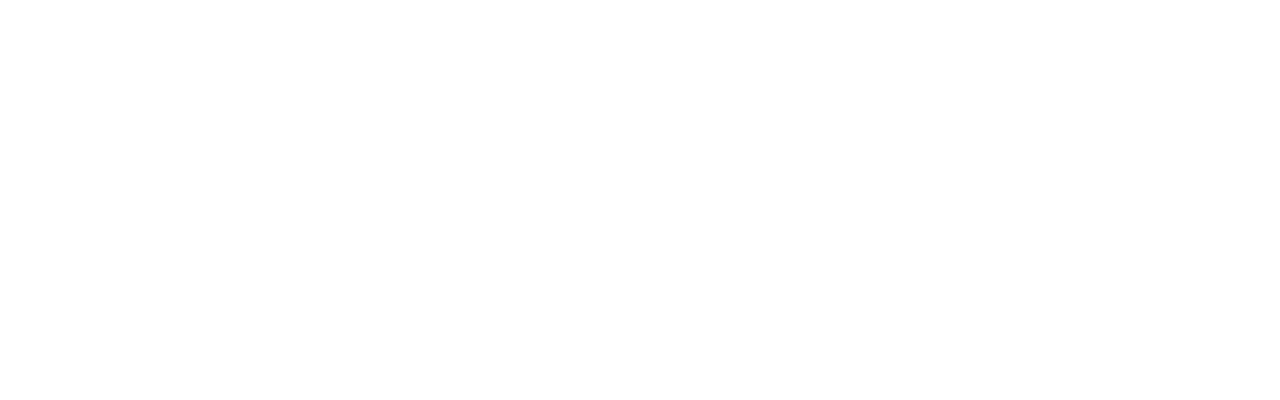
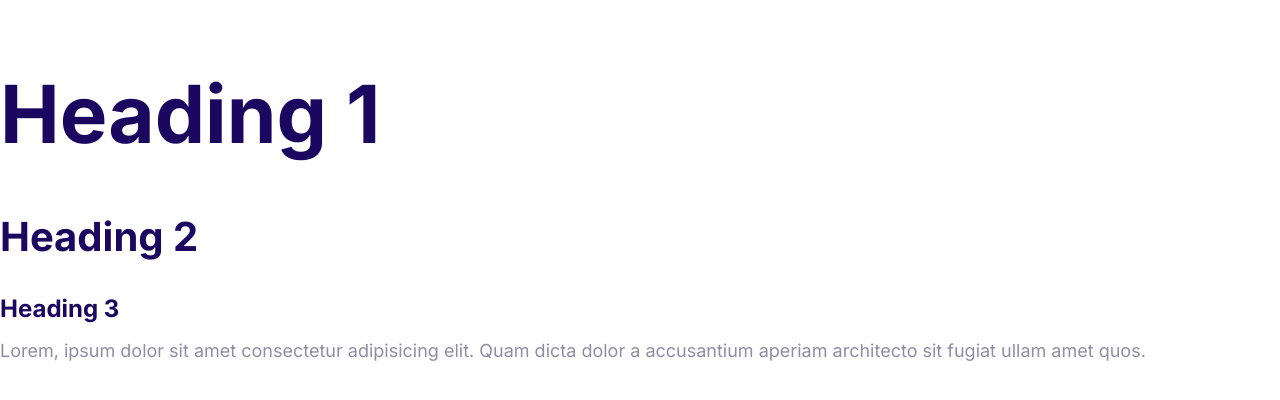
Before and after one commit to codewithsani/sanify, a plain HTML site: page index.html in a window 1280 px wide. Drawn offline with Linux system fonts and the light colour scheme.

Commit message:
Define the styles for the fonts.

```diff
--- a/css/styles.css
+++ b/css/styles.css
@@ -2,6 +2,52 @@
   --color-primary: #2584ff;
   --color-secondary: #00d9ff;
   --color-accent: #ff3400;
-  --color-header: #1b0760;
+  --color-headings: #1b0760;
   --color-body: #918ca4;
 }
+
+html {
+  font-size: 62.5%;
+}
+
+body {
+  font-family: "Inter", Arial, Helvetica, sans-serif;
+  font-size: 2.4rem;
+  line-height: 1.5;
+  color: var(--color-body);
+}
+h1,
+h2,
+h3 {
+  color: var(--color-headings);
+  margin-bottom: 1rem;
+}
+
+h1 {
+  font-size: 7rem;
+}
+h2 {
+  font-size: 4rem;
+}
+h3 {
+  font-size: 3rem;
+}
+
+p {
+  margin-top: 0;
+}
+
+@media screen and (min-width: 1024px) {
+  body {
+    font-size: 1.8rem;
+  }
+  h1 {
+    font-size: 8rem;
+  }
+  h2 {
+    font-size: 4rem;
+  }
+  h3 {
+    font-size: 2.4rem;
+  }
+}
--- a/index.html
+++ b/index.html
@@ -5,8 +5,22 @@
     <meta http-equiv="X-UA-Compatible" content="IE=edge" />
     <meta name="viewport" content="width=device-width, initial-scale=1.0" />
     <title>Document</title>
+    <link rel="preconnect" href="https://fonts.googleapis.com" />
+    <link rel="preconnect" href="https://fonts.gstatic.com" crossorigin />
+    <link
+      href="https://fonts.googleapis.com/css2?family=Inter:wght@400;700&display=swap"
+      rel="stylesheet"
+    />
     <link rel="stylesheet" href="css/normalize.css" />
     <link rel="stylesheet" href="css/styles.css" />
   </head>
-  <body></body>
+  <body>
+    <h1>Heading 1</h1>
+    <h2>Heading 2</h2>
+    <h3>Heading 3</h3>
+    <p>
+      Lorem, ipsum dolor sit amet consectetur adipisicing elit. Quam dicta dolor
+      a accusantium aperiam architecto sit fugiat ullam amet quos.
+    </p>
+  </body>
 </html>
```
